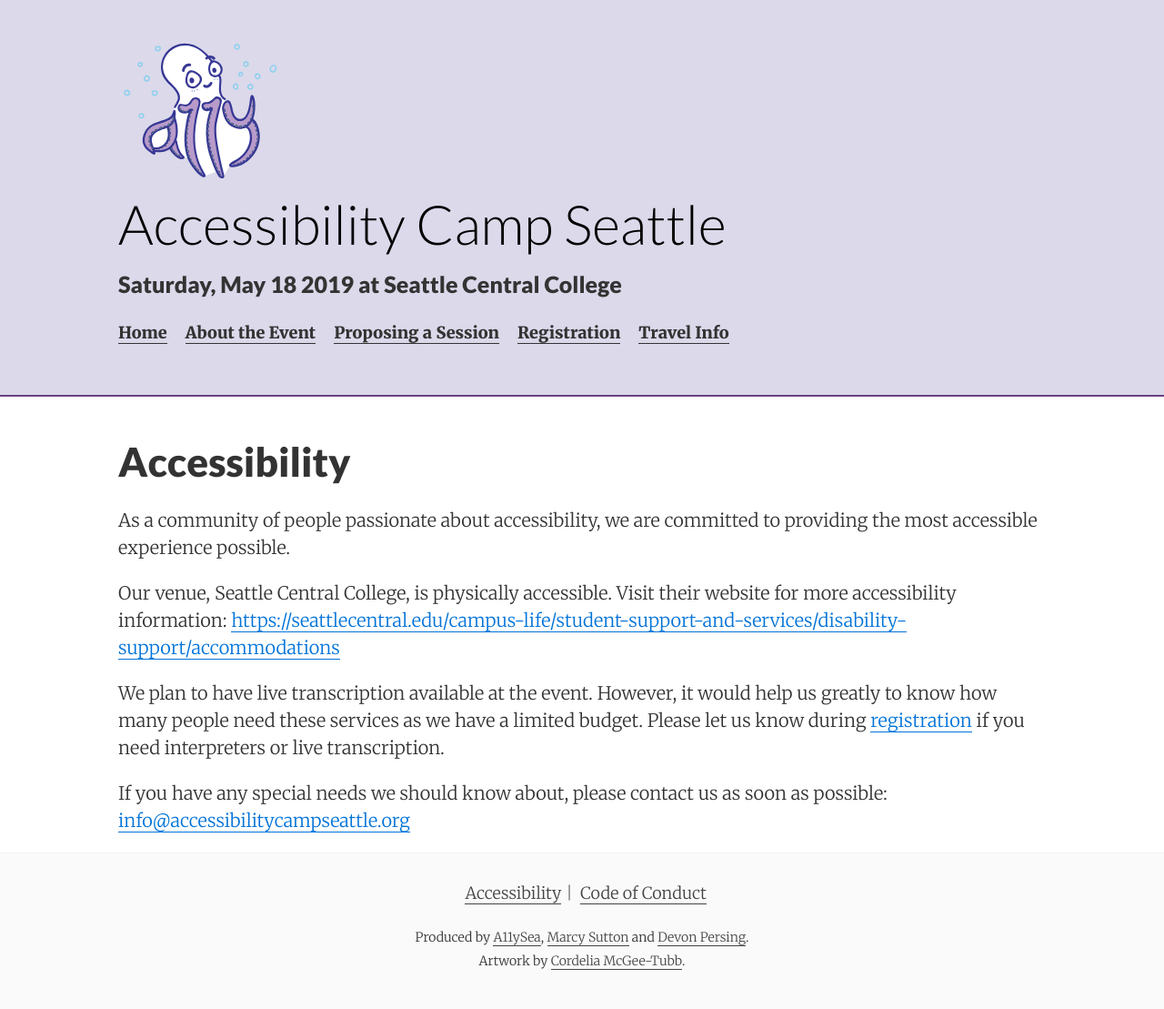
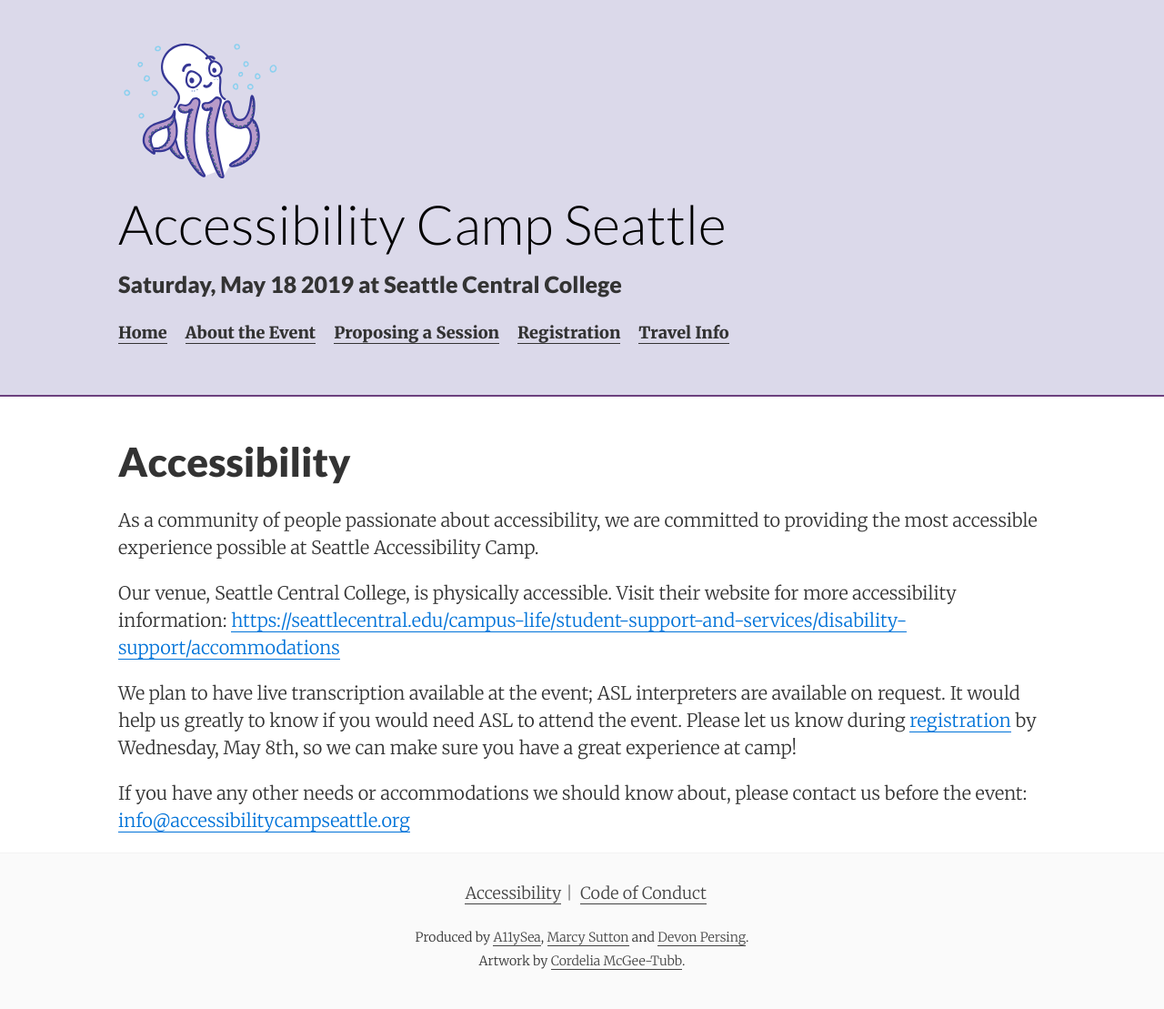
Before and after one commit to marcysutton/a11ycamp-jekyll, a Jekyll site: the page built from accessibility.md, in a window 1280 px wide. Shown: the whole page at 91% size. Built offline with Jekyll 4.4.1, drawn with Linux system fonts in a browser that asks for light colours; comment, search, counter and statistics services are not loaded.

Commit message:
update accessibility page

```diff
--- a/accessibility.md
+++ b/accessibility.md
@@ -7,10 +7,10 @@
 weight: 8
 ---
 
-As a community of people passionate about accessibility, we are committed to providing the most accessible experience possible.
+As a community of people passionate about accessibility, we are committed to providing the most accessible experience possible at Seattle Accessibility Camp.
 
 Our venue, Seattle Central College, is physically accessible. Visit their website for more accessibility information: [https://seattlecentral.edu/campus-life/student-support-and-services/disability-support/accommodations](https://seattlecentral.edu/campus-life/student-support-and-services/disability-support/accommodations)
 
-We plan to have live transcription available at the event. However, it would help us greatly to know how many people need these services as we have a limited budget. Please let us know during [registration](../registration) if you need interpreters or live transcription.
+We plan to have live transcription available at the event; ASL interpreters are available on request. It would help us greatly to know if you would need ASL to attend the event. Please let us know during [registration](../registration) by Wednesday, May 8th, so we can make sure you have a great experience at camp!
 
-If you have any special needs we should know about, please contact us as soon as possible: [info@accessibilitycampseattle.org](mailto: info@accessibilitycampseattle.org)
+If you have any other needs or accommodations we should know about, please contact us before the event: [info@accessibilitycampseattle.org](mailto: info@accessibilitycampseattle.org)
```
